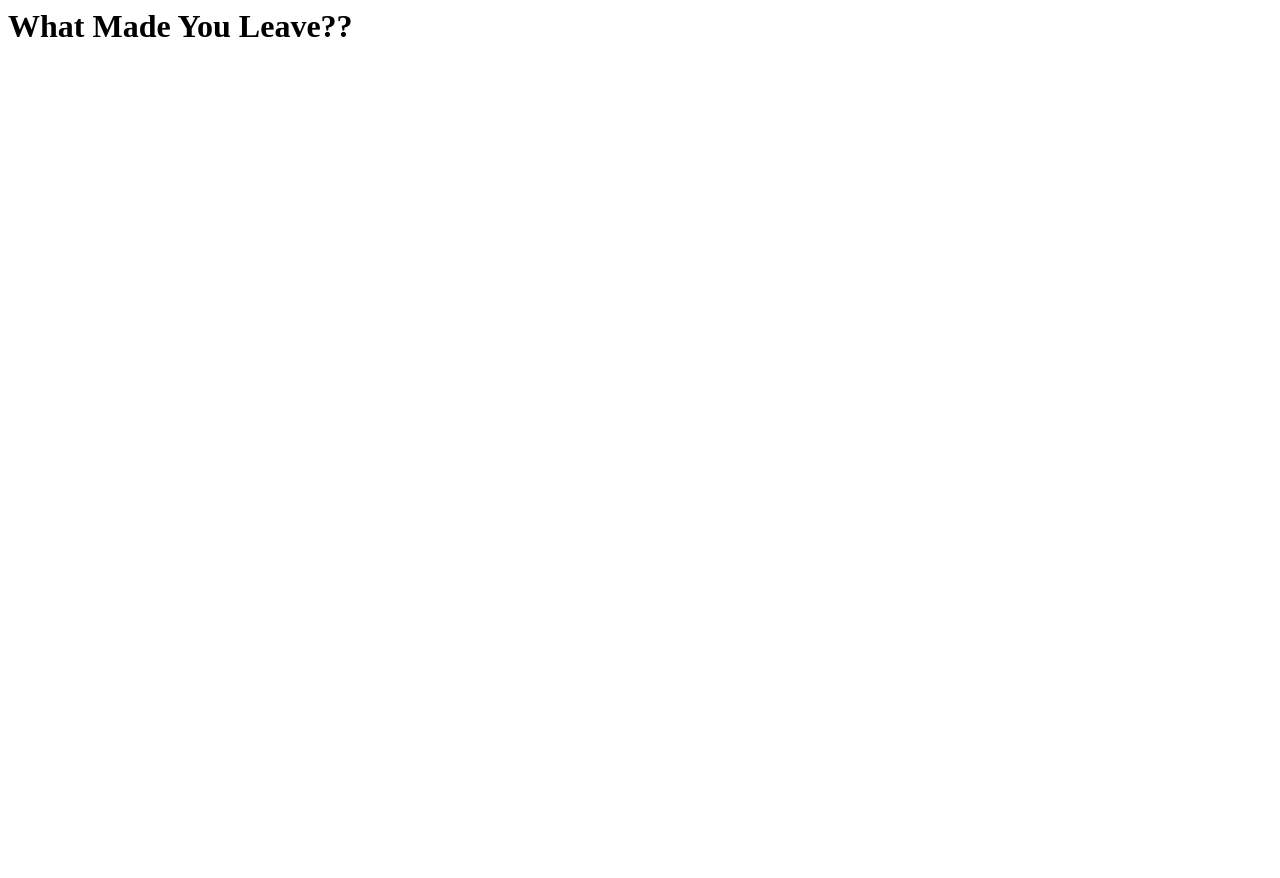
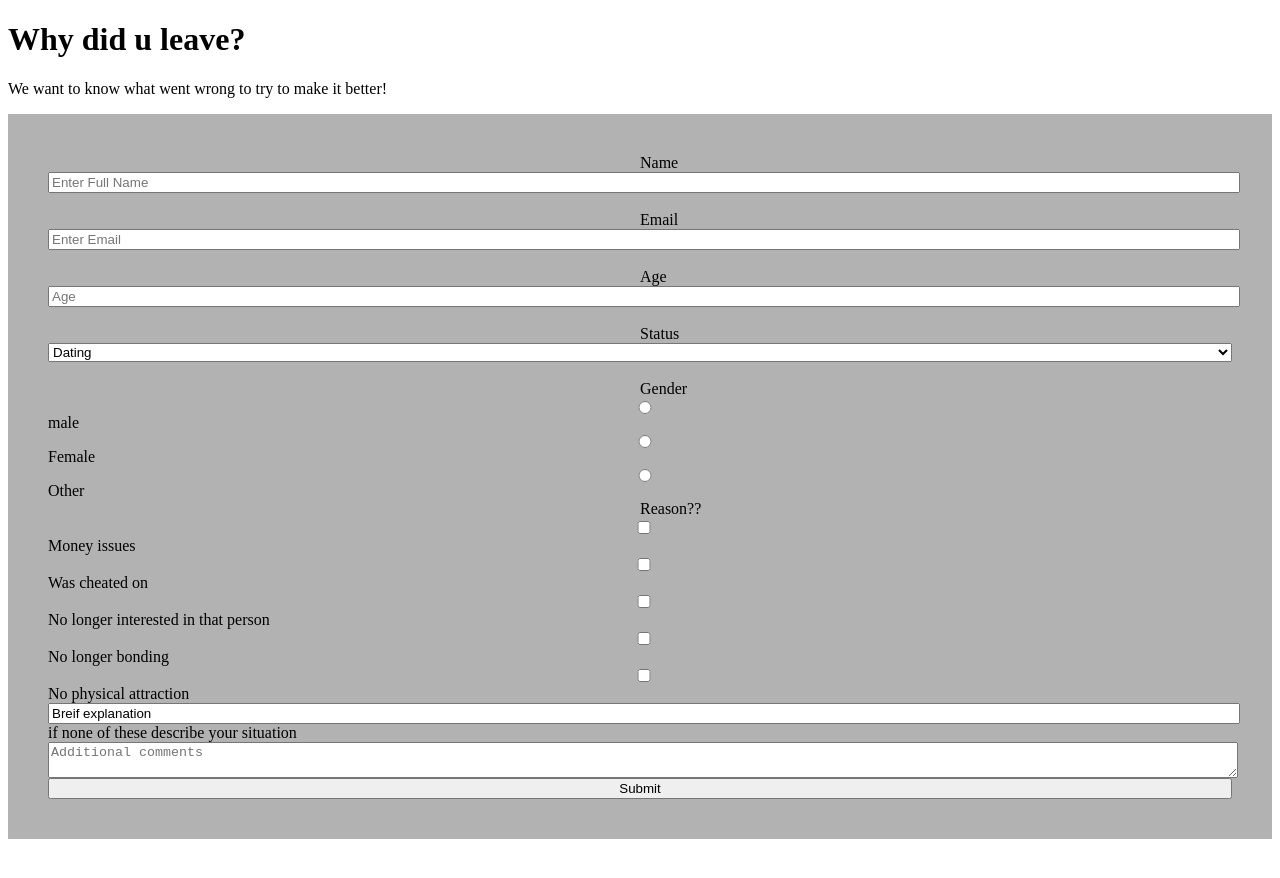
Before and after one commit to rex1of1/survey_form, a plain HTML site: page index.html in a window 1280 px wide. Before the commit the page ends 800 px from the top, so only its background shows below. Drawn offline with Linux system fonts and the light colour scheme.

Commit message:
update README with working URL, project finished

```diff
--- a/index.html
+++ b/index.html
@@ -1 +1,108 @@
-<h1 id="title">What Made You Leave??</h1>
+<!DOCTYPE html>
+<html lang="en" dir="ltr">
+  <head>
+
+    <meta charset="utf-8">
+    <title>Fcc Survey form</title>
+  <style media="screen">
+    body, label,{
+     font-family: helvetica;
+     display: block;
+     padding-left: 25%;
+     padding-right: 25%;
+     text-align: center;
+    }
+
+    form{
+      background-color: rgba(0, 0, 0, 0.3);
+      padding: 40px;
+
+    }
+
+    input, textarea, select{
+      display: block;
+      width: 100%
+
+    }
+
+label{
+  padding: 50%
+
+}
+
+
+
+
+
+
+
+
+
+
+
+  </style>
+</head>
+ <body>
+  <h1 id="title">Why did u leave?</h1>
+    <p id="description">We want to know what went wrong to try to make it better!</p>
+    <form id="survey-form">
+
+
+    <label for="name" id="name-label">Name</label>
+     <input type="text"
+           id="name"
+           name="name"
+           required
+           placeholder="Enter Full Name"
+            ><br>
+
+    <label for="email" id="email-label">Email</label>
+      <input type="email"
+           id="email"
+           name="email"
+           required
+           placeholder="Enter Email"
+           ><br>
+
+    <label for="number" id="number-label">Age</label>
+      <input type="number"
+             id="number"
+             name="number"
+             min="13" max="100"
+             required
+             placeholder="Age"><br>
+
+    <label id="dating-status-label">Status</label>
+    <select id="dropdown" name="Dating Status">
+      <option value="status">Dating</option>
+      <option value="status">Not looking</option>
+      <option value="status">Its complicated</option>
+      <option value="status">Ready to leave</option>
+      <option value="status">Other</option>
+
+    </select><br>
+
+    <label id="gender-label">Gender</label>
+    <input type="radio" name="gender" value="male">male
+    <input type="radio" name="gender" value="female">Female
+    <input type="radio" name="gender" value="other">Other<br>
+
+    <label for="reason-label">Reason??</label>
+    <input type="checkbox" name="reason" value="money">Money issues<br>
+    <input type="checkbox" name="reason" value="cheating"> Was cheated on<br>
+    <input type="checkbox" name="reason" value="uninterested">No longer interested in that person<br>
+    <input type="checkbox" name="reason" value="unattached">No longer bonding<br>
+    <input type="checkbox" name="reason" value="unattracted">No physical attraction<br>
+    <input type="text" name="reason" value="Breif explanation">if none of these describe your situation<br>
+
+
+
+    <textarea placeholder="Additional comments"></textarea>
+    <input type="submit" id="submit">
+    </form>
+
+   <script src="https://cdn.freecodecamp.org/testable-projects-fcc/v1/bundle.js">
+
+   </script>
+ </body>
+</html>
```
Also changed, not shown: 1 other file.
